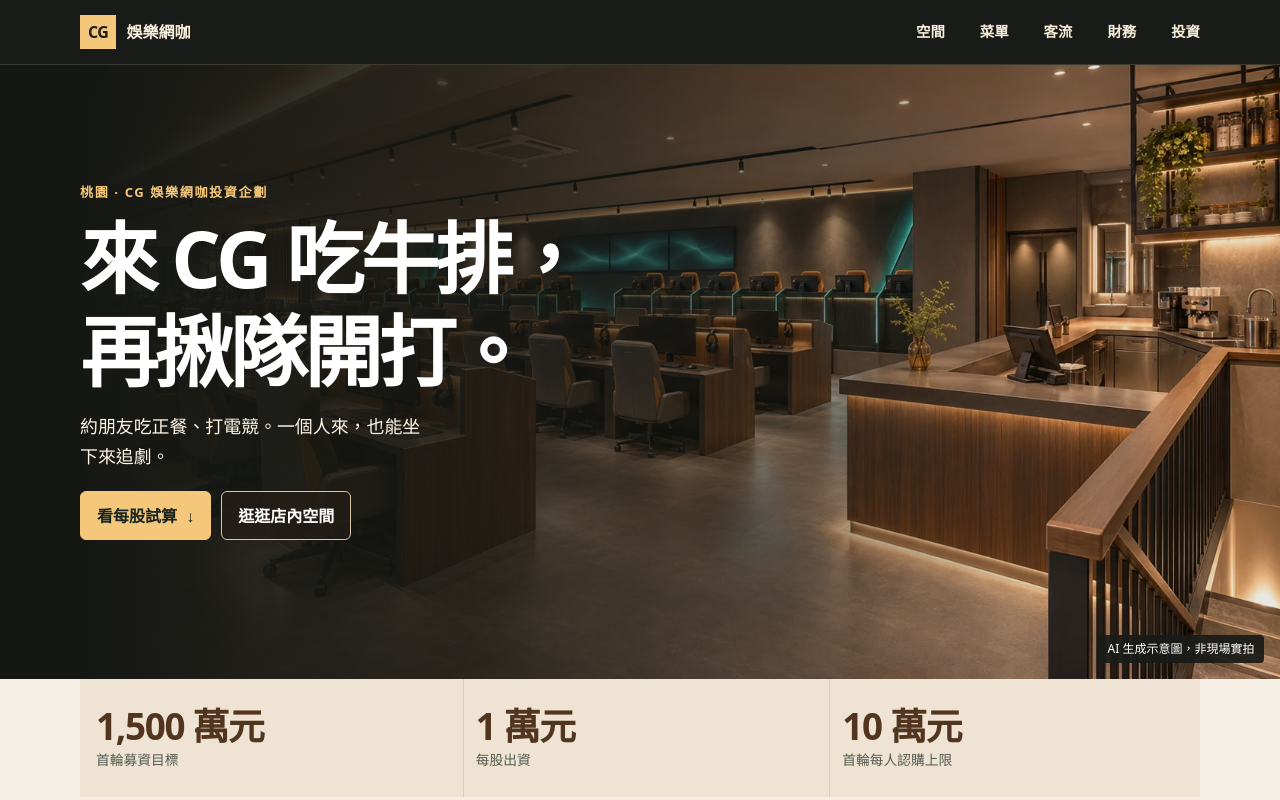
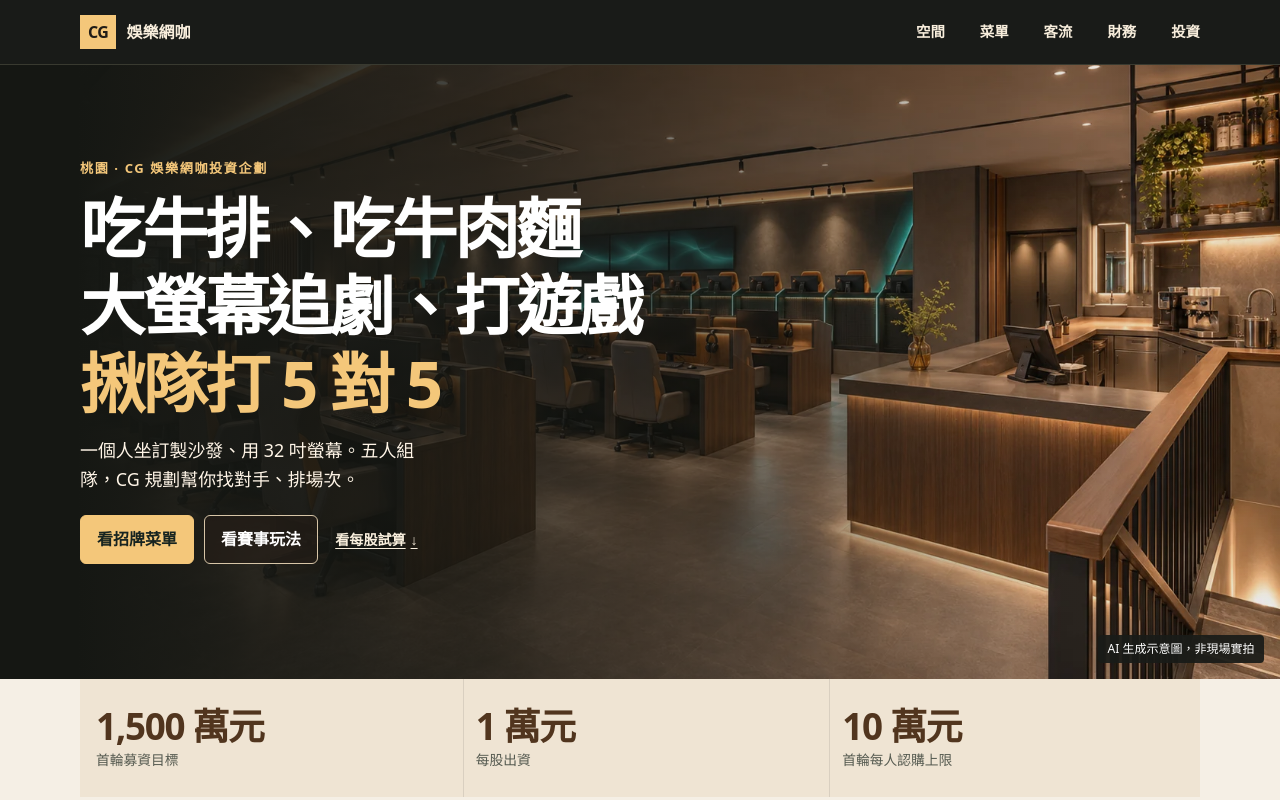
Before and after one commit to yirun0206-dev/cg-investor, a plain HTML site: page index.html in a window 1280 px wide. Shown: the top 800 px of the page. Drawn offline with Linux system fonts and the light colour scheme.

Commit message:
Lead with three concrete reasons to visit CG

```diff
--- a/index.html
+++ b/index.html
@@ -7,11 +7,11 @@
 <meta name="description" content="桃園 CG 娛樂網咖投資企劃。看店內場景、來客規劃、每股試算與投資條件。">
 <meta property="og:type" content="website">
 <meta property="og:title" content="CG 娛樂網咖｜投資企劃">
-<meta property="og:description" content="看店內場景、每日客流目標和每股試算。">
+<meta property="og:description" content="牛排、牛肉麵、32 吋大螢幕與 5 對 5 街頭電競。看 CG 的到店體驗與投資企劃。">
 <meta property="og:image" content="https://yirun0206-dev.github.io/cg-investor/assets/dining-scene.webp">
 <title>CG 娛樂網咖｜投資企劃</title>
 <link rel="stylesheet" href="styles.css?v=9">
-<link rel="stylesheet" href="visuals.css?v=10">
+<link rel="stylesheet" href="visuals.css?v=11">
 <script src="app.js?v=8" defer></script>
 </head>
 <body>
@@ -19,7 +19,20 @@
 <main id="top">
 <section class="hero" aria-labelledby="hero-title">
 <img src="assets/entry.webp" fetchpriority="high" alt="由二樓入口望向櫃台、電競與公共座位的裝修示意">
-<div class="wrap hero-copy"><p class="eyebrow">桃園 · CG 娛樂網咖投資企劃</p><h1 id="hero-title">來 CG 吃牛排，<br>再揪隊開打。</h1><p>約朋友吃正餐、打電競。一個人來，也能坐下來追劇。</p><div class="hero-actions"><a class="button" href="#numbers">看每股試算 <span aria-hidden="true">↓</span></a><a class="button secondary" href="#space">逛逛店內空間</a></div></div>
+<div class="wrap hero-copy">
+  <p class="eyebrow">桃園 · CG 娛樂網咖投資企劃</p>
+  <h1 id="hero-title">
+    <span>吃牛排、吃牛肉麵</span>
+    <span>大螢幕追劇、打遊戲</span>
+    <span>揪隊打 5 對 5</span>
+  </h1>
+  <p>一個人坐訂製沙發、用 32 吋螢幕。五人組隊，CG 規劃幫你找對手、排場次。</p>
+  <div class="hero-actions">
+    <a class="button" href="#menu">看招牌菜單</a>
+    <a class="button secondary" href="#street-match">看賽事玩法</a>
+    <a class="hero-invest" href="#numbers">看每股試算 <span aria-hidden="true">↓</span></a>
+  </div>
+</div>
 <span class="photo-label">AI 生成示意圖，非現場實拍</span>
 </section>
 <div class="wrap facts"><div><strong>1,500 萬元</strong><span>首輪募資目標</span></div><div><strong>1 萬元</strong><span>每股出資</span></div><div><strong>10 萬元</strong><span>首輪每人認購上限</span></div></div>
--- a/visuals.css
+++ b/visuals.css
@@ -17,7 +17,19 @@
 .nav nav a:hover { color: var(--gold); }
 .hero { min-height: clamp(470px, 48vw, 700px); background: #1b211c; }
 .hero::after { background: linear-gradient(90deg, #151713 6%, #151713c9 38%, #15171316 84%); }
-.hero h1 { font-size: clamp(2.6rem, 6.1vw, 5.35rem); }
+.hero h1 { font-size: clamp(2.7rem, 5.1vw, 4.95rem); }
+.hero h1 span { display: block; }
+.hero h1 span:last-child { color: var(--gold); }
+.hero-copy .hero-invest {
+  display: inline-flex;
+  align-items: center;
+  gap: .35em;
+  min-height: 44px;
+  padding-inline: .45rem;
+  color: #f8eedc;
+  font-size: .88rem;
+  font-weight: 700;
+}
 .hero .photo-label { background: #191b18ed; }
 .facts { background: #efe4d3; border-bottom: 0; padding-inline: 16px; }
 .facts strong { color: #51351e; font-variant-numeric: tabular-nums; }
@@ -80,7 +92,7 @@
   .nav nav { border-color: #444438; }
   .hero { min-height: 0; }
   .hero > img { height: clamp(176px, 51vw, 320px); }
-  .hero h1 { font-size: clamp(2.22rem, 9vw, 3.55rem); }
+  .hero h1 { font-size: clamp(1.7rem, 7.3vw, 3.45rem); line-height: 1.24; }
   .facts { padding-inline: 7px; }
   .facts > div { min-width: 0; }
   .story-grid, .story-grid .scene-match { grid-template-columns: 1fr; }
```
